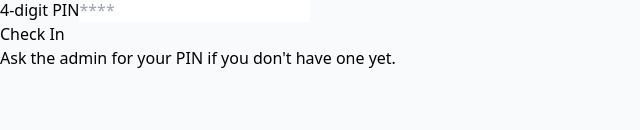
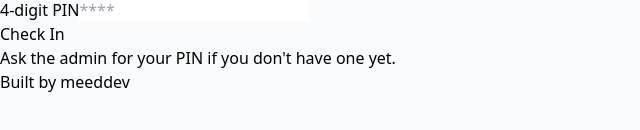
Before and after one commit to miidiin10/Teachers-Attendance-App, a Next.js app in the folder attendance-app/: page /checkin in a window 1280 px wide. Shown: the part 374-504 px from the top of the page, without its empty margins (0-640 px from the left). Built offline with nearby package versions, Linux system fonts and the light colour scheme; no server answers.

Commit message:
Add files via upload

```diff
--- a/attendance-app/app/layout.js
+++ b/attendance-app/app/layout.js
@@ -1,5 +1,6 @@
 import "./globals.css";
 import Header from "../components/Header";
+import BrandBadge from "../components/BrandBadge";
 
 export const metadata = {
   title: "Teacher Attendance",
@@ -14,6 +15,7 @@ export default function RootLayout({ children }) {
           <Header />
           {children}
         </div>
+        <BrandBadge />
       </body>
     </html>
   );
--- /dev/null
+++ b/attendance-app/components/BrandBadge.js
@@ -0,0 +1,12 @@
+// Small, unobtrusive credit badge shown on every page - a frosted-glass
+// pill in the bottom-right corner, muted enough not to distract from the
+// app itself but still legible.
+export default function BrandBadge() {
+  return (
+    <div className="fixed bottom-3 right-3 z-50 pointer-events-none">
+      <span className="text-[10px] tracking-wide text-slate-400/80 bg-white/50 backdrop-blur-sm px-2 py-1 rounded-full border border-white/60 shadow-sm">
+        Built by meeddev
+      </span>
+    </div>
+  );
+}
```
